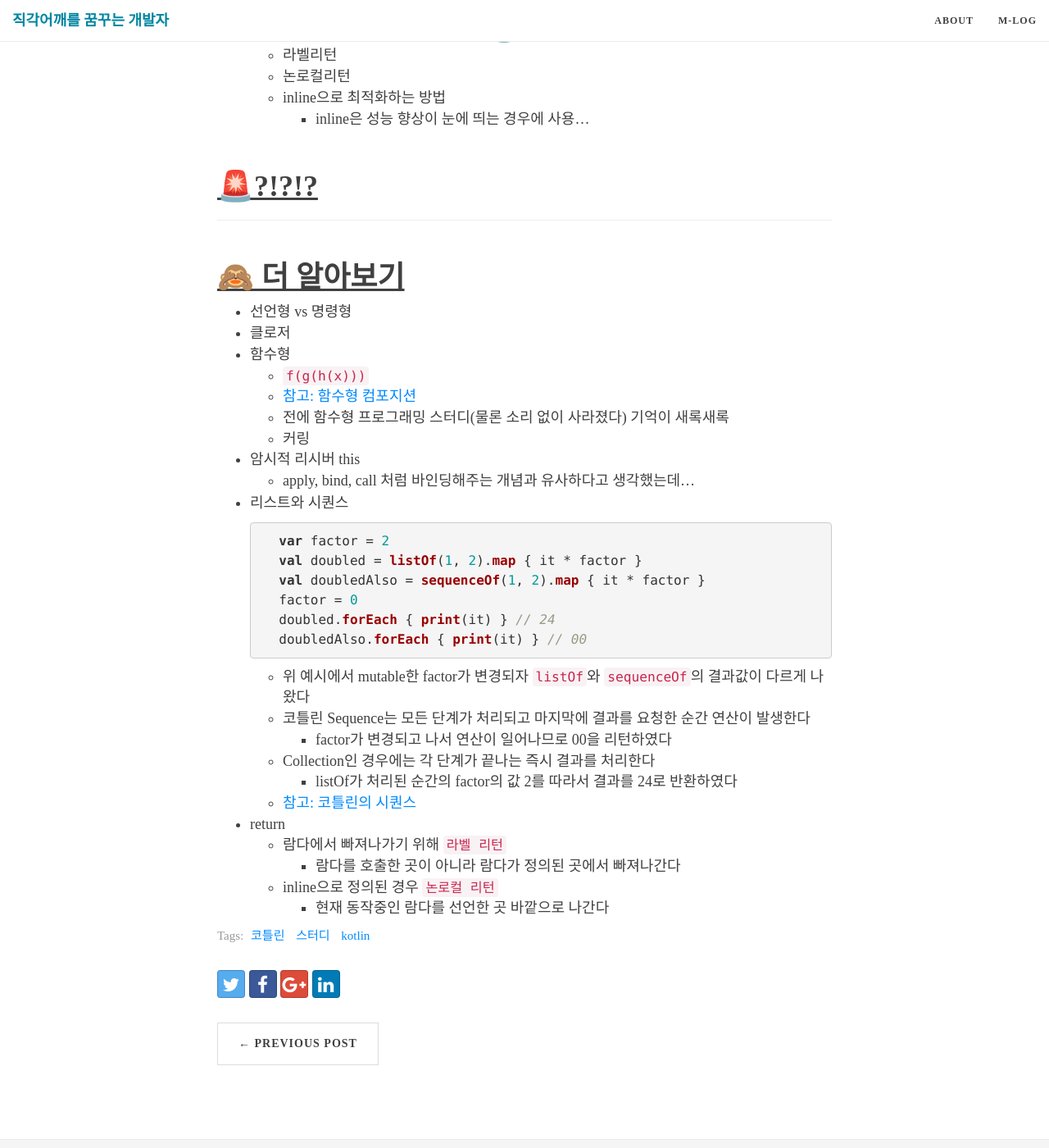
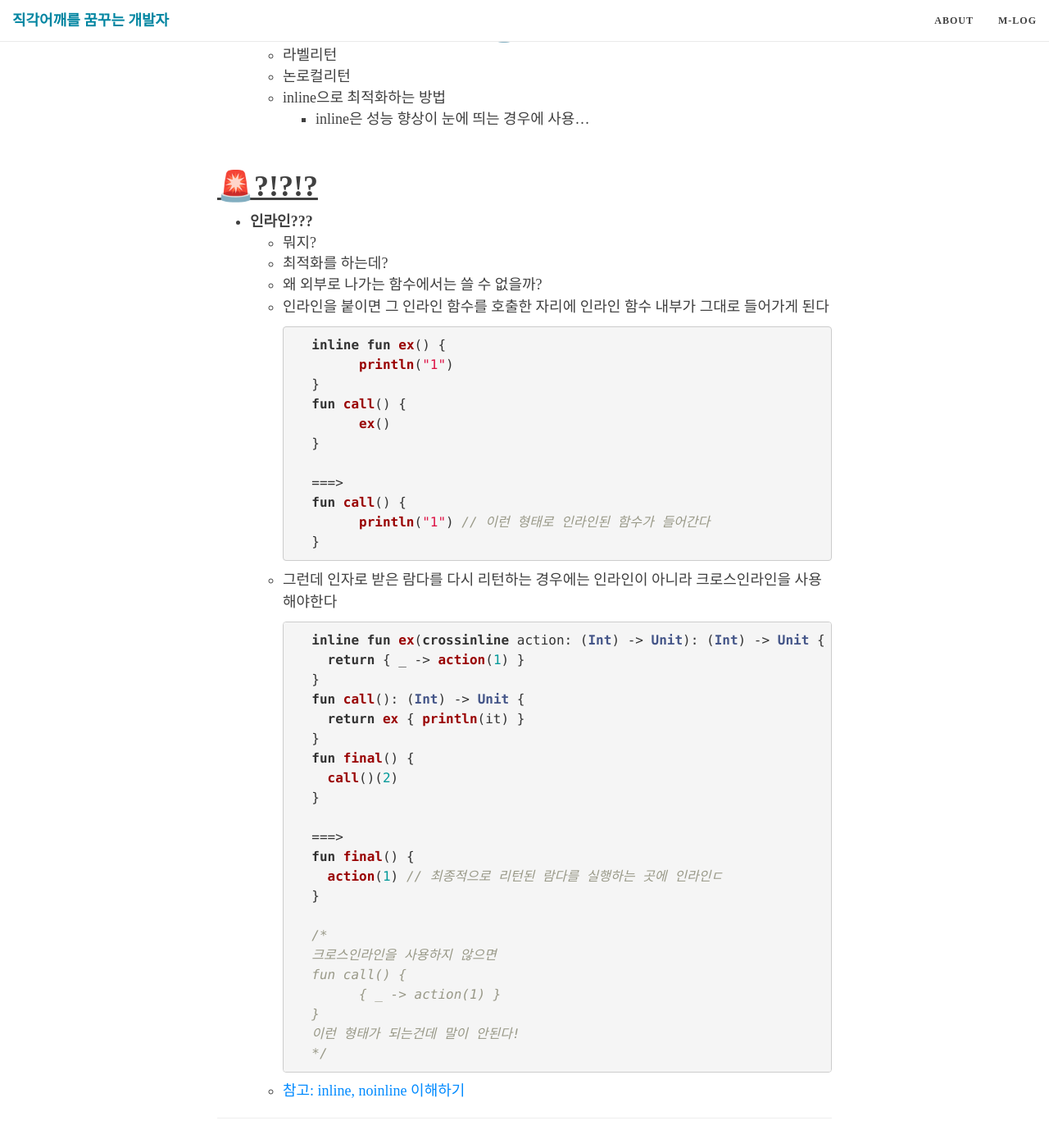
Before and after one commit to jiggag/jiggag.github.io, a Jekyll site: the page built from _posts/2021-05/2021-05-19-kotlin-study-ch-10.md, in a window 1280 px wide and 1400 px high, scrolled down 11305 px. Shown: the whole window at 82% size. Built offline with Jekyll 4.4.1, drawn with Linux system fonts in a browser that asks for light colours; nearby versions of some CDN libraries; comment, search, counter and statistics services are not loaded.

Commit message:
코틀린 스터디 10 덧붙이기

````diff
--- a/_posts/2021-05/2021-05-19-kotlin-study-ch-10.md
+++ b/_posts/2021-05/2021-05-19-kotlin-study-ch-10.md
@@ -475,6 +475,54 @@ inline fun invokeTwo(n: Int, action1: (Int) -> Unit, action2: (Int) -> Unit): (I
         - inline은 성능 향상이 눈에 띄는 경우에 사용...
 
 # 🚨?!?!?
+- **인라인???**
+    - 뭐지?
+    - 최적화를 하는데?
+    - 왜 외부로 나가는 함수에서는 쓸 수 없을까?
+    - 인라인을 붙이면 그 인라인 함수를 호출한 자리에 인라인 함수 내부가 그대로 들어가게 된다
+
+        ```kotlin
+        inline fun ex() {
+        	println("1")
+        }
+        fun call() {
+        	ex()
+        }
+
+        ===>
+        fun call() {
+        	println("1") // 이런 형태로 인라인된 함수가 들어간다
+        }
+        ```
+
+    - 그런데 인자로 받은 람다를 다시 리턴하는 경우에는 인라인이 아니라 크로스인라인을 사용해야한다
+
+        ```kotlin
+        inline fun ex(crossinline action: (Int) -> Unit): (Int) -> Unit {
+          return { _ -> action(1) }
+        }
+        fun call(): (Int) -> Unit {
+          return ex { println(it) }
+        }
+        fun final() {
+          call()(2)
+        }
+
+        ===>
+        fun final() {
+          action(1) // 최종적으로 리턴된 람다를 실행하는 곳에 인라인ㄷ
+        }
+
+        /*
+        크로스인라인을 사용하지 않으면
+        fun call() {
+        	{ _ -> action(1) }
+        }
+        이런 형태가 되는건데 말이 안된다!
+        */
+        ```
+
+    - [참고: inline, noinline 이해하기]([https://medium.com/harrythegreat/kotlin-inline-noinline-한번에-이해하기-1d54ff34151c](https://medium.com/harrythegreat/kotlin-inline-noinline-%ED%95%9C%EB%B2%88%EC%97%90-%EC%9D%B4%ED%95%B4%ED%95%98%EA%B8%B0-1d54ff34151c))
 
 ---
 
````
